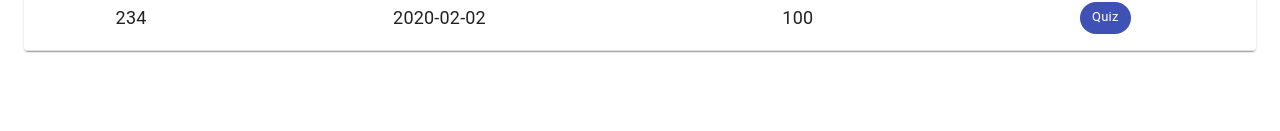
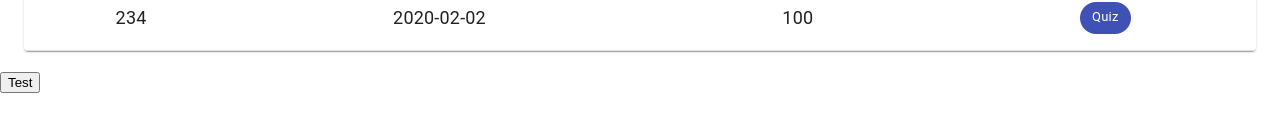
Before and after one commit to cxiang07/alida-hackathon, a React (Create React App) app: page / in a window 1280 px wide. Shown: the part 441-572 px from the top of the page. Built offline with nearby package versions, Linux system fonts and the light colour scheme.

Commit message:
test server side

```diff
--- a/package.json
+++ b/package.json
@@ -3,10 +3,12 @@
   "version": "0.1.0",
   "private": true,
   "dependencies": {
+    "@koa/cors": "^3.1.0",
     "@material-ui/core": "^4.11.3",
     "@testing-library/jest-dom": "^5.11.4",
     "@testing-library/react": "^11.1.0",
     "@testing-library/user-event": "^12.1.10",
+    "axios": "^0.21.1",
     "instagram-private-api": "^1.43.3",
     "koa": "^2.13.1",
     "koa-router": "^10.0.0",
--- a/src/pages/storyListComponent.js
+++ b/src/pages/storyListComponent.js
@@ -10,6 +10,8 @@ import Paper from "@material-ui/core/Paper";
 import Container from "@material-ui/core/Container";
 import { TagsCell } from "../components/tagsCell";
 import { PageHeading } from "../components/PageHeading";
+import { useSelector, useDispatch } from "react-redux";
+import { userLogin } from "../redux/actions/userAction";
 
 const heading = "Your story";
 const subheading = (
@@ -67,6 +69,8 @@ const useStyles = makeStyles({
 
 export const StoryListPage = () => {
   const classes = useStyles();
+  const dispatch = useDispatch();
+  const stories = useSelector((state) => state.stories);
 
   return (
     <div>
@@ -105,6 +109,9 @@ export const StoryListPage = () => {
           </Table>
         </TableContainer>
       </Container>
+
+      <br />
+      <button onClick={() => dispatch(userLogin())}>Test</button>
     </div>
   );
 };
--- a/src/redux/actions/userAction.js
+++ b/src/redux/actions/userAction.js
@@ -1,5 +1,6 @@
 import { setStories } from "./storeAction";
 import { useSelector } from "redux";
+import axios from "axios";
 
 export const setUserInfo = (accountName, password) => {
   return {
@@ -9,12 +10,20 @@ export const setUserInfo = (accountName, password) => {
   };
 };
 
-export const userLogin = () => {
+export const userLogin = (username, password) => {
   return function (dispatch) {
-    const userInfo = useSelector((state) => state.userInfo);
+    const token = Buffer.from(`${username}:${password}`, "utf8").toString(
+      "base64"
+    );
+
     axios
-      .put("/stories", userInfo)
+      .get("http://localhost:3444/v1/stories", {
+        headers: {
+          Authorization: `Basic ${token}`,
+        },
+      })
       .then((res) => {
+        console.log(res);
         dispatch(setStories(res.data));
       })
       .catch((error) => {
```
Also changed, not shown: src/runServer.js (+43 -23 lines), 1 other file (tests, documents, lock files or other folders).
